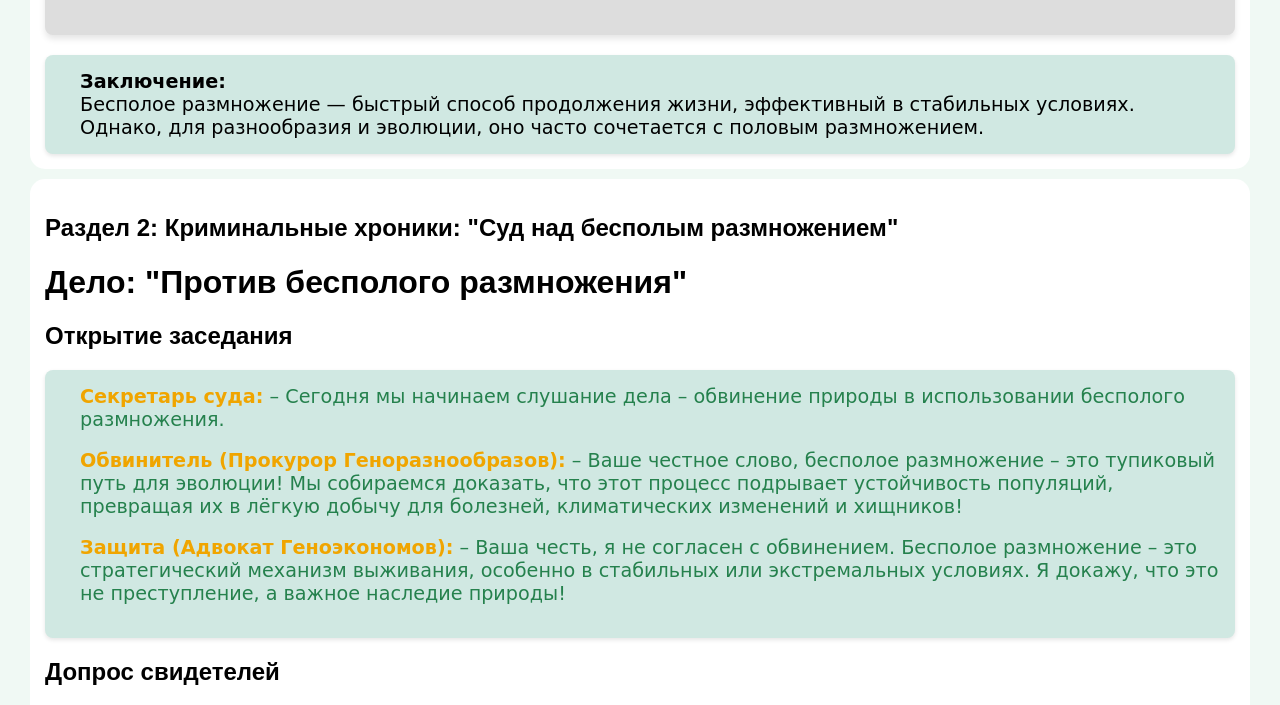
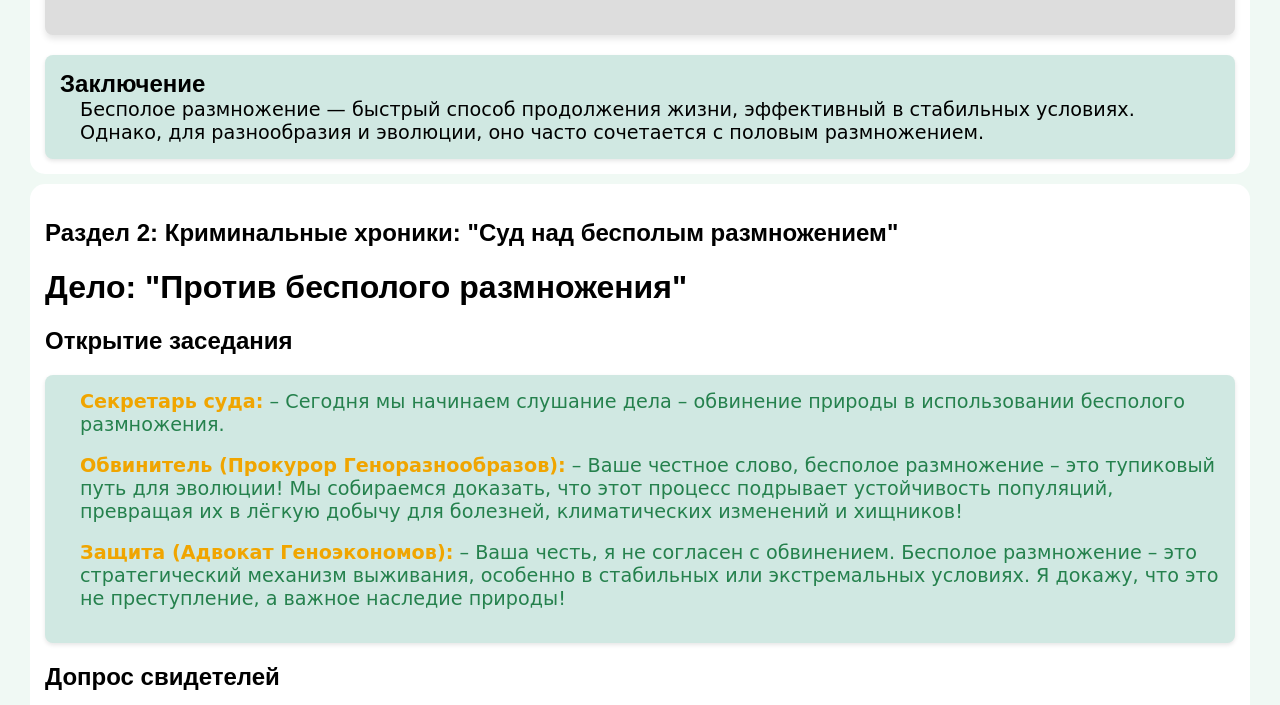
Before and after one commit to dakdolka/biology_gazeta, a plain HTML site: page index.html in a window 1280 px wide. Shown: the part 1356-2061 px from the top of the page. Drawn offline with Linux system fonts and the light colour scheme.

Commit message:
Всеее

```diff
--- a/index.html
+++ b/index.html
@@ -80,7 +80,7 @@
         </div>
 
         <div class="conclusion">
-            <p><strong>Заключение:</strong></p>
+            <h2>Заключение</h2>
             <p>Бесполое размножение — быстрый способ продолжения жизни, эффективный в стабильных условиях. Однако, для разнообразия и эволюции, оно часто сочетается с половым размножением.</p>
         </div>
 
@@ -198,7 +198,6 @@
         <div class="intro">
             <p>Бесполое размножение — удивительный процесс, при котором потомство появляется без участия двух особей. Этот способ широко распространен среди различных видов, включая микроорганизмы, растения и животные. Рассмотрим несколько уникальных примеров, которые поразят вас.</p>
         </div>
-
         <div class="section4">
             <h3 class="fact">1. Аксолотль – чудо, которое не стареет</h3>
             <div>
@@ -346,6 +345,5 @@
     </div>
 </footer>
 
-
 </body>
 </html>
--- a/style.css
+++ b/style.css
@@ -253,6 +253,10 @@ footer .container {
     margin-left: 20px;
 }
 
+.conclusion h2{
+    margin: 0;
+}
+
 .note {
     color: #25814d;
     font-weight: bold;
```
